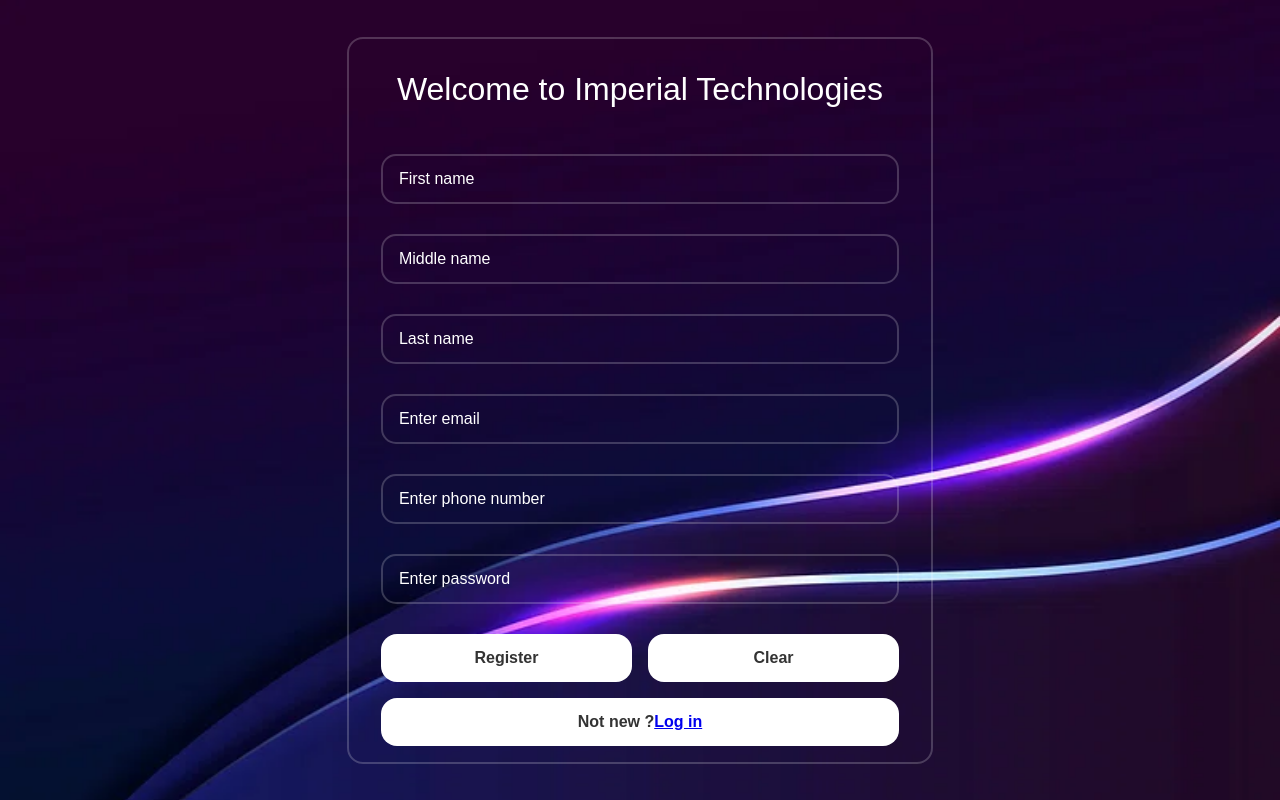
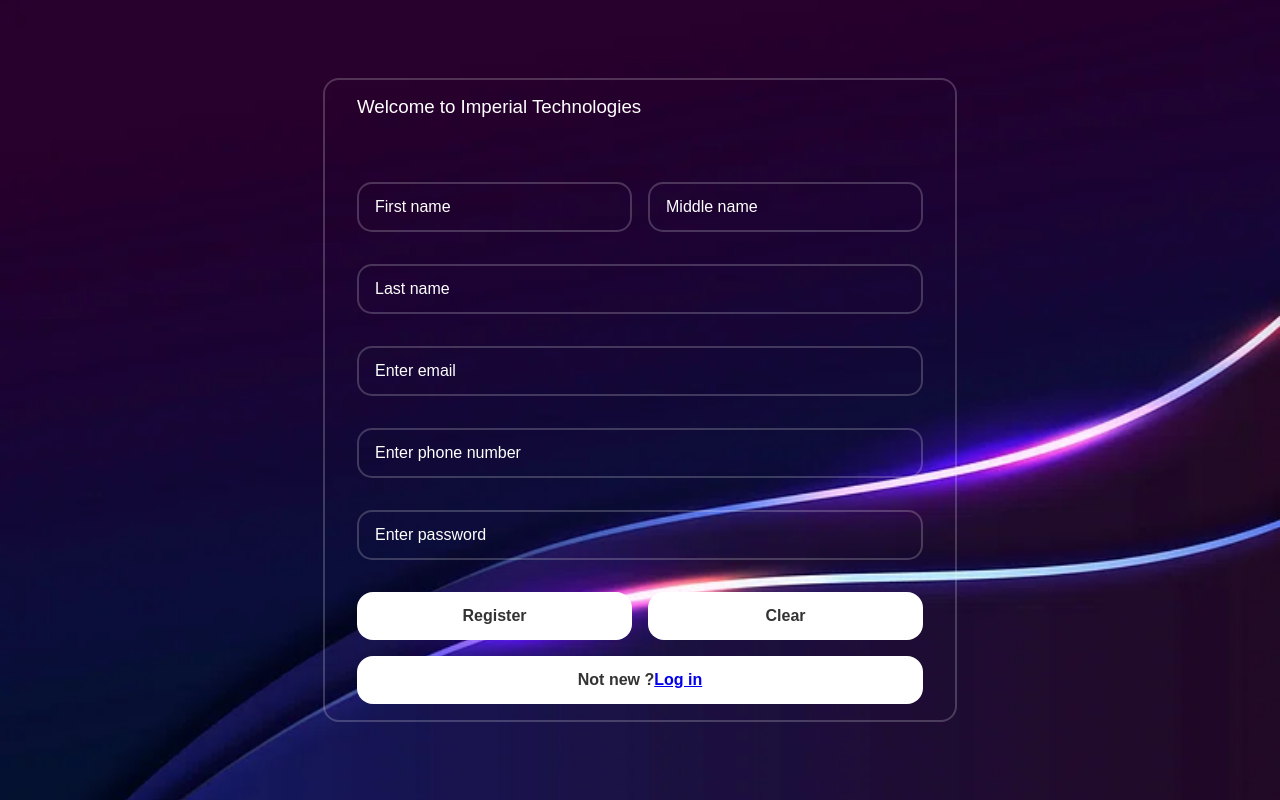
Before and after one commit to mhonatendai/nexus-fe, a React (Create React App) app: page /register in a window 1280 px wide. Built offline with nearby package versions, Linux system fonts and the light colour scheme.

Commit message:
Optimise css and remove unnecessary css in Register form as it is inheriting from Login component.

```diff
--- a/src/pages/login/LoginForm.css
+++ b/src/pages/login/LoginForm.css
@@ -17,7 +17,7 @@
     position: relative;
     width: 100%;
     height: 50px;
-    margin: 30px 0;
+    margin: 2rem 0 0 0;
 }
 
 .input-box input {
--- a/src/pages/register/RegisterForm.css
+++ b/src/pages/register/RegisterForm.css
@@ -1,71 +1,9 @@
-.wrapper{
-    width: 100%;
-    background: transparent;
-    border: 2px solid rgba(255, 255, 255, .2);
-    box-shadow: 0 0 10px rgba(0, 0, 0 .2);
-    color: #ffffff;
-    padding: 1rem 2rem;
-    border-radius: 1rem;
-}
-
-.wrapper h3 {
-    font-size: 2rem;
-    text-align: center;
-    padding: 1rem;
-}
-
-.wrapper .input-box {
-    position: relative;
-    width: 100%;
-    height: 50px;
-    margin: 30px 0;
-}
-
-.input-box input {
-    width: 100%;
-    height: 100%;
-    background: transparent;
-    border: none;
-    outline: none;
-    border: 2px solid rgba(255, 255, 255, .2);
-    border-radius: 15px;
-    font-size: 1rem;
-    color: #ffffff;
-    padding: 1rem 3rem 1rem 1rem;
-}
-
-.input-box input::placeholder {
-    color: #ffffff;
-}
-
-
-.input-box .icon {
-    position: absolute;
-    right: 20px;
-    top: 50%;
-    transform: translateY(-50%);
-    font-size: 1rem;
-}
-
-.wrapper button {
-    width: 100%;
-    height: 3rem;
-    background: #ffffff;
-    border: none;
-    outline: none;
-    border-radius: 1rem;
-    box-shadow: 0 0 10px rgba(0, 0, 0 .1);
-    cursor: pointer;
-    font-size: 1rem;
-    color: #333;
-    font-weight: 700;
+ .side-by-side-container {
+    display: flex;
+    gap: 1rem;
+    margin-top: 2rem;
 }
 
 .login-grid{
     padding-top: 1rem;
 }
-
-.side-by-side-container {
-    display: flex;
-    gap: 1rem;
-}
--- a/src/pages/register/RegisterForm.jsx
+++ b/src/pages/register/RegisterForm.jsx
@@ -19,9 +19,7 @@
 
     const handleSubmit = async (event) => {
         event.preventDefault();
-
         const registerDTO = { firstName, lastName, emailAddress, phoneNumber, middleName, password };
-
         try {
             const responseData = await axios.post('http://localhost:8097/nexus-core/api/employee/register', registerDTO);
             setSuccessMessage('Registration successful! Welcome!');
@@ -33,6 +31,19 @@
         }
     };
 
+    const handleClear = () => {
+        //To be optimized to use a setFormData sort of implementation.
+        setFirstName('');
+        setLastName('');
+        setEmailAddress('');
+        setIsRegistered(false);
+        setMiddleName('');
+        setPassword('');
+        setPassword('');
+        setPhoneNumber('');
+    };
+
+
     return (
         <div className='wrapper'>
             {error && <p>{error}</p>}
@@ -41,6 +52,7 @@
             ) :
                 (<form onSubmit={handleSubmit}>
                     <h3>Welcome to Imperial Technologies</h3>
+                    <div className="side-by-side-container">
                         <div className="input-box">
                             <input
                                 type="text"
@@ -60,6 +72,8 @@
                                 onChange={(e) => setMiddleName(e.target.value)}
                             />
                         </div>
+                    </div>
+
                     <div className="input-box">
                         <input
                             type="text"
@@ -104,7 +118,7 @@
                         <button type="submit" className="btn btn-primary">
                             Register
                         </button>
-                        <button type="button" className="btn btn-secondary">
+                        <button type="button" className="btn btn-secondary" onClick={handleClear}>
                             Clear
                         </button>
                     </div>
```
Lines whose indentation alone changed are shown as unchanged.
